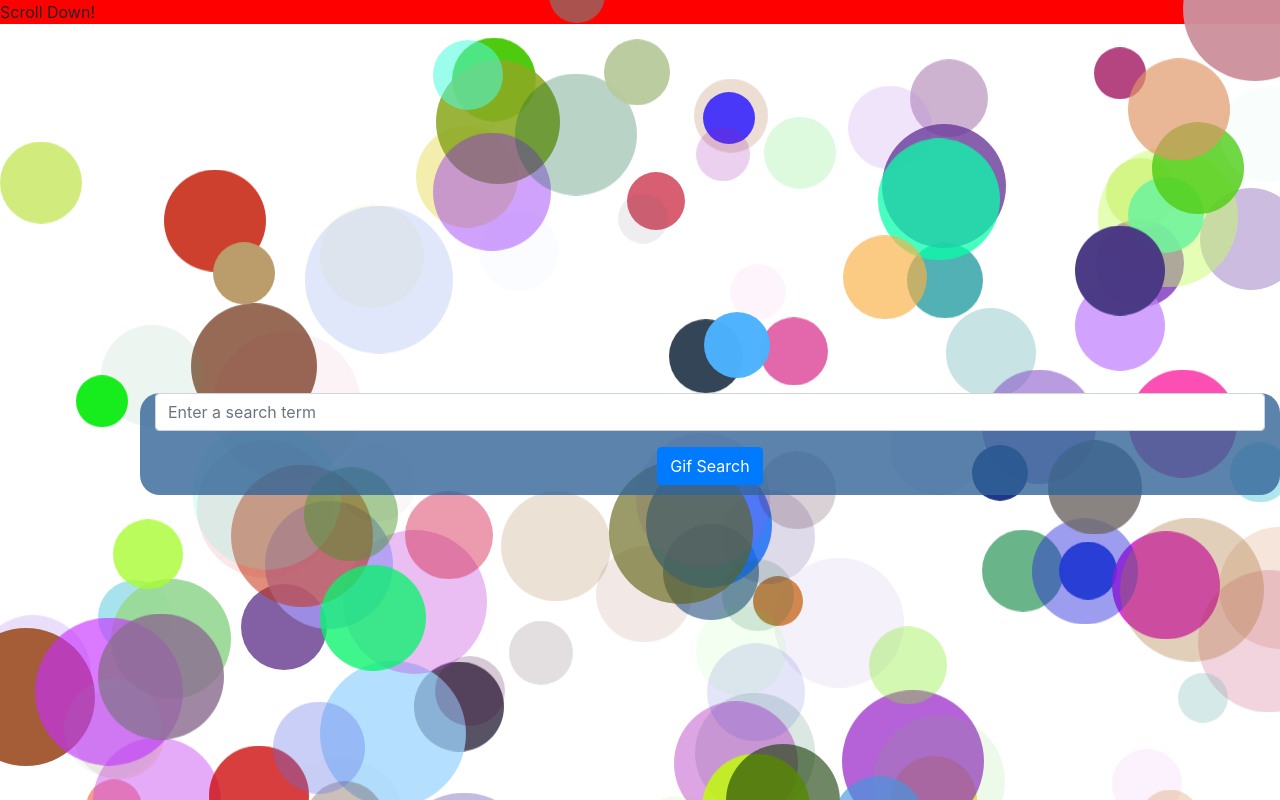
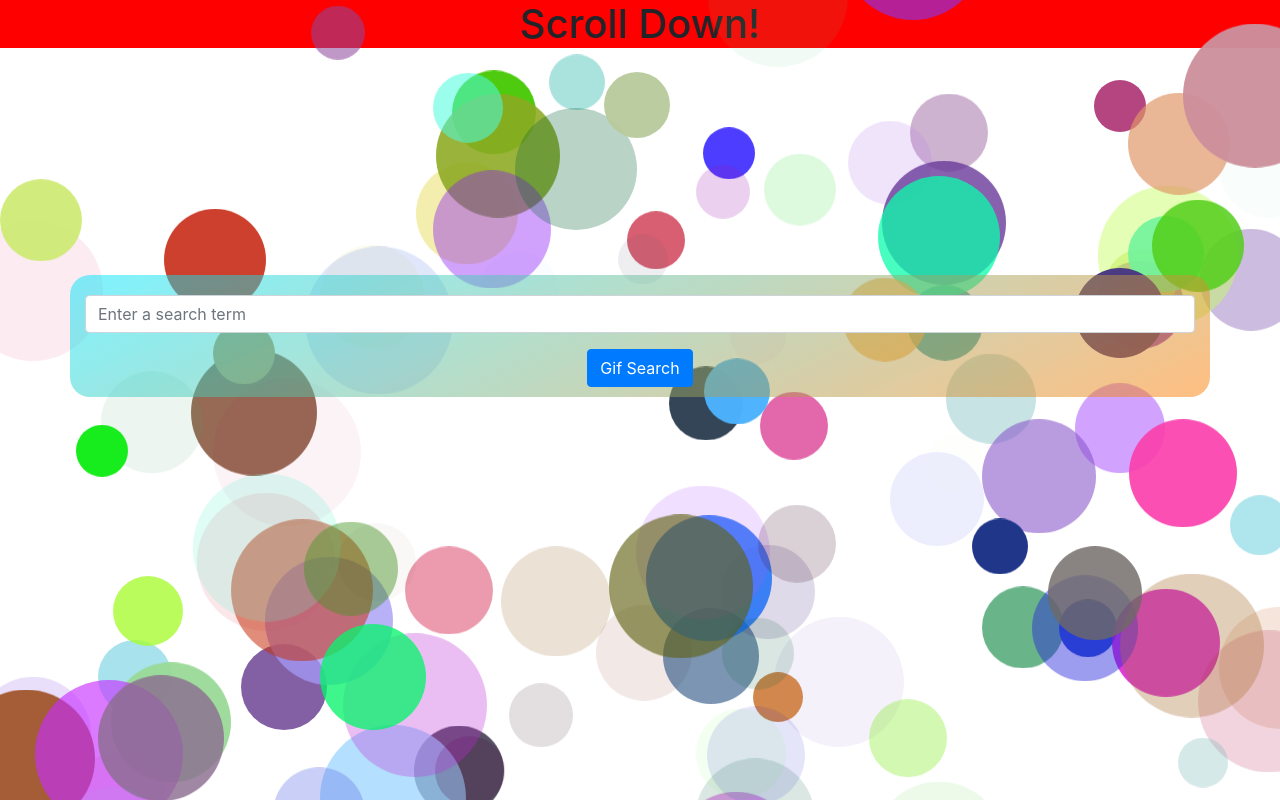
Before and after one commit to Koldenblue/para-bubbles, a React (Create React App) app: page / in a window 1280 px wide. Built offline with nearby package versions, Linux system fonts and the light colour scheme.

Commit message:
added gradient styles

```diff
--- a/src/App.js
+++ b/src/App.js
@@ -7,12 +7,12 @@ import OptionsBox from './components/OptionsBox';
 import ScrollReminder from './components/ScrollReminder';
 
 function App() {
-  const pages = 2;
+  const pages = 2.1;
 
   return (
     <>
       <div className='container-fluid'>
-      <Parallax pages={pages} scrolling={true} className='para-container'>
+      <Parallax pages={pages} scrolling={true} className='parallax-container'>
 
         <ScrollReminder />
         <ParallaxWrapper pages={pages}/>
--- a/src/components/GifBox.js
+++ b/src/components/GifBox.js
@@ -44,7 +44,7 @@ export default function GifBox() {
   return (
   <ParallaxLayer offset={0} speed={1}>
 
-    <div className='container text-box'>
+    <div className='container gif-box box-bg'>
       {gifImg}
       <Form  onSubmit={handleSubmit}>
         <Form.Group controlId="gif-search">
--- a/src/components/OptionsBox.js
+++ b/src/components/OptionsBox.js
@@ -10,8 +10,8 @@ function OptionsBox() {
   }
 
   return (<>
-  <ParallaxLayer offset={1.} speed={1}>
-    <div className='options-box container'>
+  <ParallaxLayer offset={1} speed={1}>
+    <div className='options-box container box-bg'>
       <Form onSubmit={handleSubmit}>
         <Form.Group controlId="options-box">
           <Form.Label>number of bubbles</Form.Label>
--- a/src/components/ScrollReminder.js
+++ b/src/components/ScrollReminder.js
@@ -14,7 +14,7 @@ function ScrollReminder() {
   })
 
   return (<>
-    <animated.div className='scroll-banner' style={fadeIn}>Scroll Down!</animated.div>
+    <animated.h1 className='scroll-banner' style={fadeIn}>Scroll Down!</animated.h1>
   </>)
 }
 
--- a/src/index.css
+++ b/src/index.css
@@ -1,36 +1,39 @@
 
-.text-box {
-  background-color: rgba(50, 100, 150, 0.8);
-  position: relative;
+.gif-box {
+  position: fixed;
+  border-radius: 20px;
+  left: 50%;
+  top: 35%;
+  transform: translateX(-50%) translateY(-50%);
+  /* transform: translateY(-50%); */
+  /* transition: height 3s; */
+  text-align: center;
+}
+
+.options-box {
+  position: fixed;
   border-radius: 20px;
   left: 50%;
   top: 50%;
   transform: translateX(-50%) translateY(-50%);
   /* transform: translateY(-50%); */
-  transition: height 3s;
+  /* transition: height 3s; */
   text-align: center;
 }
 
-.options-box {
-  background-color: rgba(50, 100, 150, 0.8);
-  position: relative;
-  border-radius: 20px;
-  left: 50%;
-  top: 50%;
-  transform: translateX(-50%) translateY(-50%);
-  /* transform: translateY(-50%); */
-  transition: height 3s;
-  text-align: center;
+.box-bg {
+  background: rgb(0,232,255);
+  background: linear-gradient(155deg, rgba(0,232,255,0.5046219171262255) 0%, rgba(255,125,2,0.4962185557816877) 100%);
 }
-
 .gif-img {
   padding: 20px;
   margin: 10px;
   border: brown;
   border-style: double;
+  border-width: 7px;
 }
 
-.para-container {
+.parallax-container {
   margin: 0;
   left: 0;
 }
@@ -39,10 +42,12 @@
   margin-bottom: 10px;
 }
 
+
 #gif-form {
   margin-top: 20px;
 }
 
 .scroll-banner {
   background-color: red;
+  text-align: center;
 }
```
